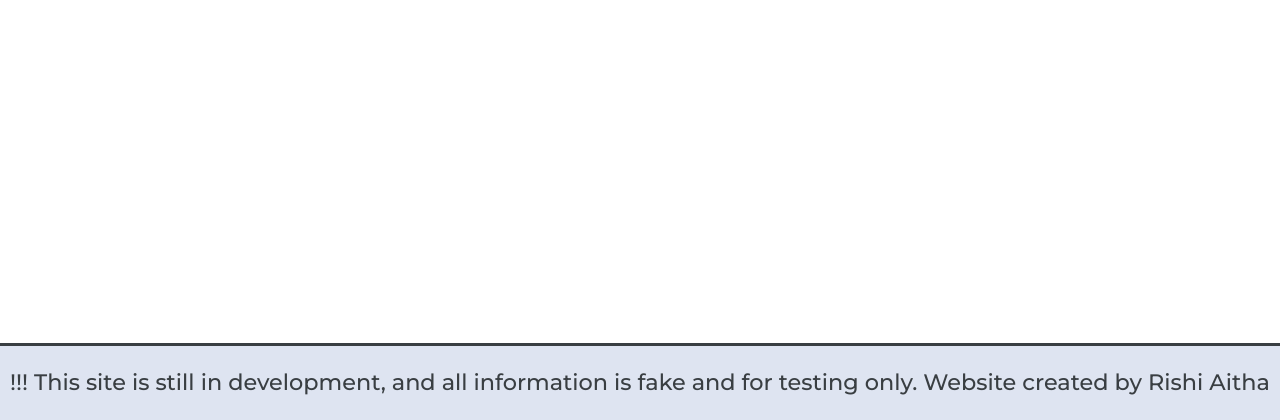
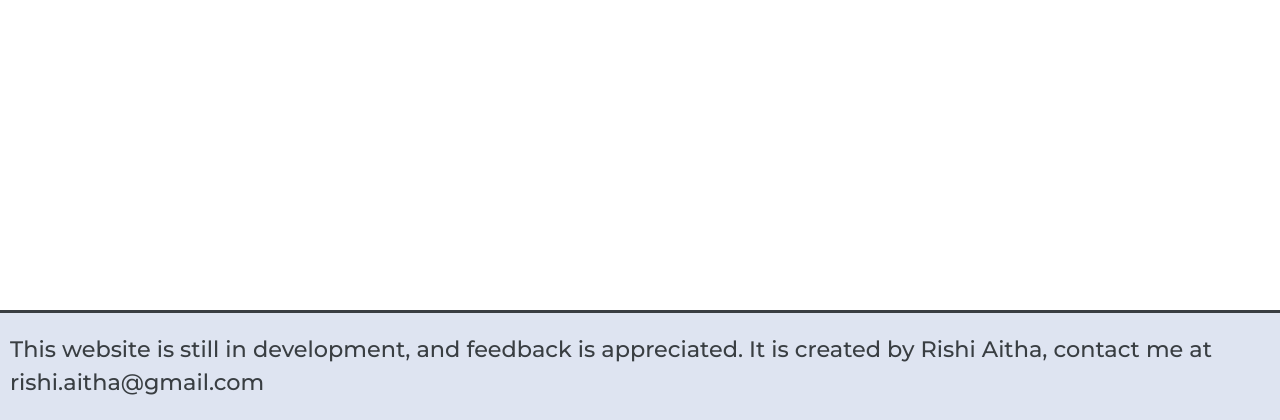
Before and after one commit to RishiAitha/club_directory, a Django app: page / in a window 1280 px wide. Shown: the part 380-800 px from the top of the page. Run offline with Django 4.2, Linux system fonts and the light colour scheme; data that the repository does not hold is empty; some libraries are stand-ins or nearby versions.

Commit message:
post testing changes

```diff
--- a/clubs/templates/clubs/layout.html
+++ b/clubs/templates/clubs/layout.html
@@ -67,7 +67,7 @@
         </div>
 
         <footer>
-            <p>!!! This site is still in development, and all information is fake and for testing only. Website created by Rishi Aitha</p>
+            <p>This website is still in development, and feedback is appreciated. It is created by Rishi Aitha, contact me at rishi.aitha@gmail.com</p>
         </footer>
     </body>
 </html>
```
Also changed, not shown: README.md.
